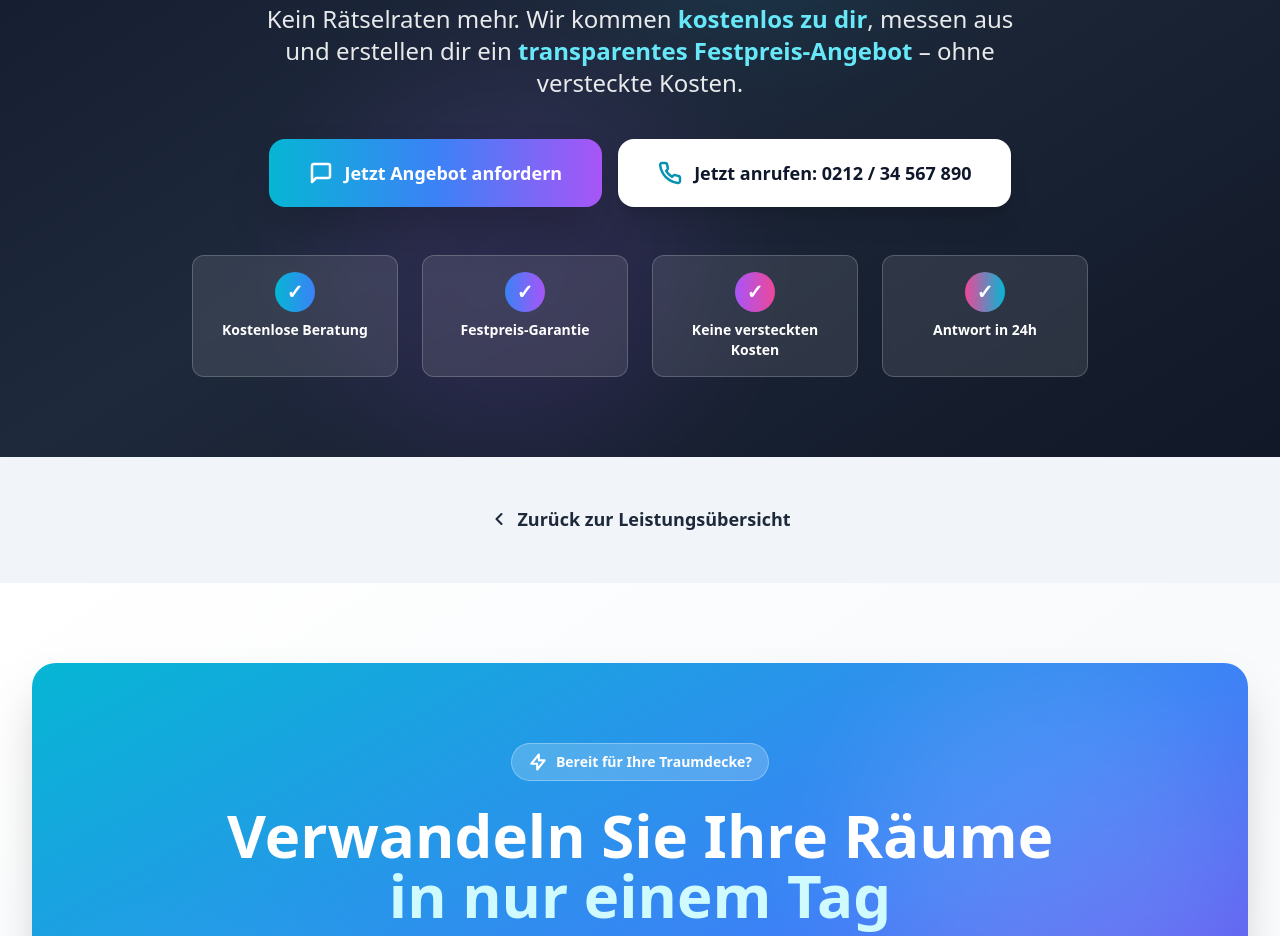
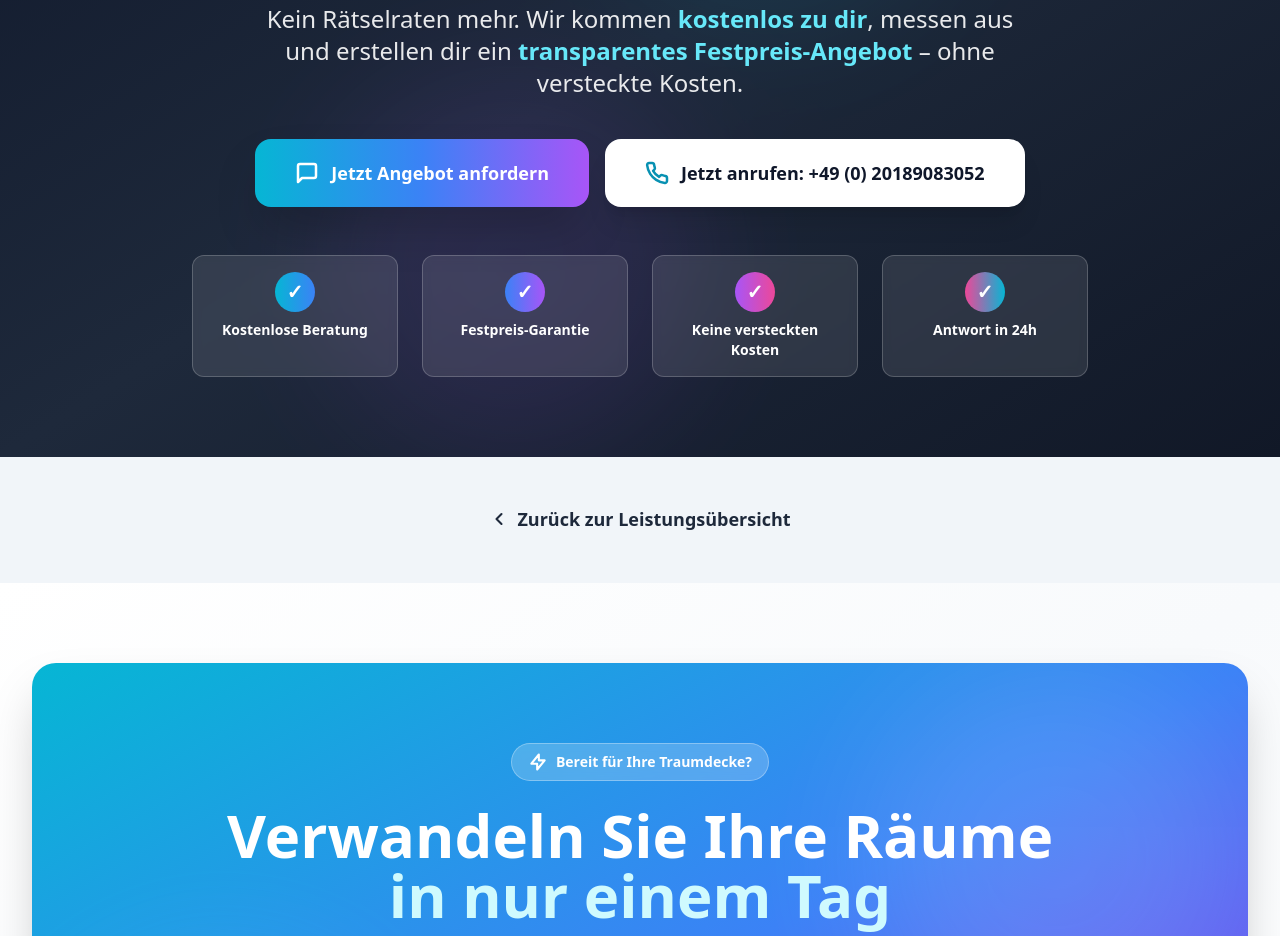
Before and after one commit to Raumeleganz/Raumeleganz-nrw, a Next.js app in the folder components/raumeleganz-spanndecken/: page /leistungen/spanndecke-kosten in a window 1280 px wide. Shown: the part 6540-7476 px from the top of the page. Built offline with nearby package versions, Linux system fonts and the light colour scheme.

Commit message:
fix telefonnummer

```diff
--- a/components/raumeleganz-spanndecken/src/app/leistungen/spanndecke-kosten/KostenContent.tsx
+++ b/components/raumeleganz-spanndecken/src/app/leistungen/spanndecke-kosten/KostenContent.tsx
@@ -555,13 +555,13 @@ export default function KostenContent() {
 
               <motion.div whileHover={{ scale: 1.03 }} whileTap={{ scale: 0.98 }}>
                 <a
-                  href="tel:+4921234567890"
+                  href="tel:+49 (0) 20189083052"
                   className="group w-full sm:w-auto px-10 py-5 bg-white text-slate-900 font-bold rounded-2xl hover:bg-slate-50 transition-all duration-200 shadow-xl text-lg inline-flex items-center justify-center gap-3"
                 >
                   <svg width="24" height="24" viewBox="0 0 24 24" fill="none" stroke="currentColor" strokeWidth="2.5" strokeLinecap="round" strokeLinejoin="round" className="text-cyan-600 group-hover:scale-110 transition-transform duration-200">
                     <path d="M22 16.92v3a2 2 0 0 1-2.18 2 19.79 19.79 0 0 1-8.63-3.07 19.5 19.5 0 0 1-6-6 19.79 19.79 0 0 1-3.07-8.67A2 2 0 0 1 4.11 2h3a2 2 0 0 1 2 1.72 12.84 12.84 0 0 0 .7 2.81 2 2 0 0 1-.45 2.11L8.09 9.91a16 16 0 0 0 6 6l1.27-1.27a2 2 0 0 1 2.11-.45 12.84 12.84 0 0 0 2.81.7A2 2 0 0 1 22 16.92z"/>
                   </svg>
-                  Jetzt anrufen: 0212 / 34 567 890
+                  Jetzt anrufen: +49 (0) 20189083052
                 </a>
               </motion.div>
             </div>
--- a/components/raumeleganz-spanndecken/src/app/leistungen/spanndecke-matt/MattContent.tsx
+++ b/components/raumeleganz-spanndecken/src/app/leistungen/spanndecke-matt/MattContent.tsx
@@ -624,7 +624,7 @@ export default function MattContent() {
                   <svg width="24" height="24" viewBox="0 0 24 24" fill="none" stroke="currentColor" strokeWidth="2.5" strokeLinecap="round" strokeLinejoin="round" className="text-cyan-600 group-hover:scale-110 transition-transform duration-200">
                     <path d="M22 16.92v3a2 2 0 0 1-2.18 2 19.79 19.79 0 0 1-8.63-3.07 19.5 19.5 0 0 1-6-6 19.79 19.79 0 0 1-3.07-8.67A2 2 0 0 1 4.11 2h3a2 2 0 0 1 2 1.72 12.84 12.84 0 0 0 .7 2.81 2 2 0 0 1-.45 2.11L8.09 9.91a16 16 0 0 0 6 6l1.27-1.27a2 2 0 0 1 2.11-.45 12.84 12.84 0 0 0 2.81.7A2 2 0 0 1 22 16.92z"/>
                   </svg>
-                  Jetzt anrufen: 0212 / 34 567 890
+                  Jetzt anrufen: +49 (0) 20189083052
                 </a>
               </motion.div>
             </div>
--- a/components/raumeleganz-spanndecken/src/components/Header.tsx
+++ b/components/raumeleganz-spanndecken/src/components/Header.tsx
@@ -223,7 +223,7 @@ export default function Header() {
                       <path d="M22 16.92v3a2 2 0 0 1-2.18 2 19.79 19.79 0 0 1-8.63-3.07 19.5 19.5 0 0 1-6-6 19.79 19.79 0 0 1-3.07-8.67A2 2 0 0 1 4.11 2h3a2 2 0 0 1 2 1.72 12.84 12.84 0 0 0 .7 2.81 2 2 0 0 1-.45 2.11L8.09 9.91a16 16 0 0 0 6 6l1.27-1.27a2 2 0 0 1 2.11-.45 12.84 12.84 0 0 0 2.81.7A2 2 0 0 1 22 16.92z"/>
                     </svg>
                   </div>
-                  <span>0212 / 34 567 890</span>
+                  <span>+49 (0) 20189083052</span>
                 </a>
                 <div className="flex items-center gap-3 text-slate-600 text-xs">
                   <div className="p-1.5 bg-slate-200 rounded-lg">
```
